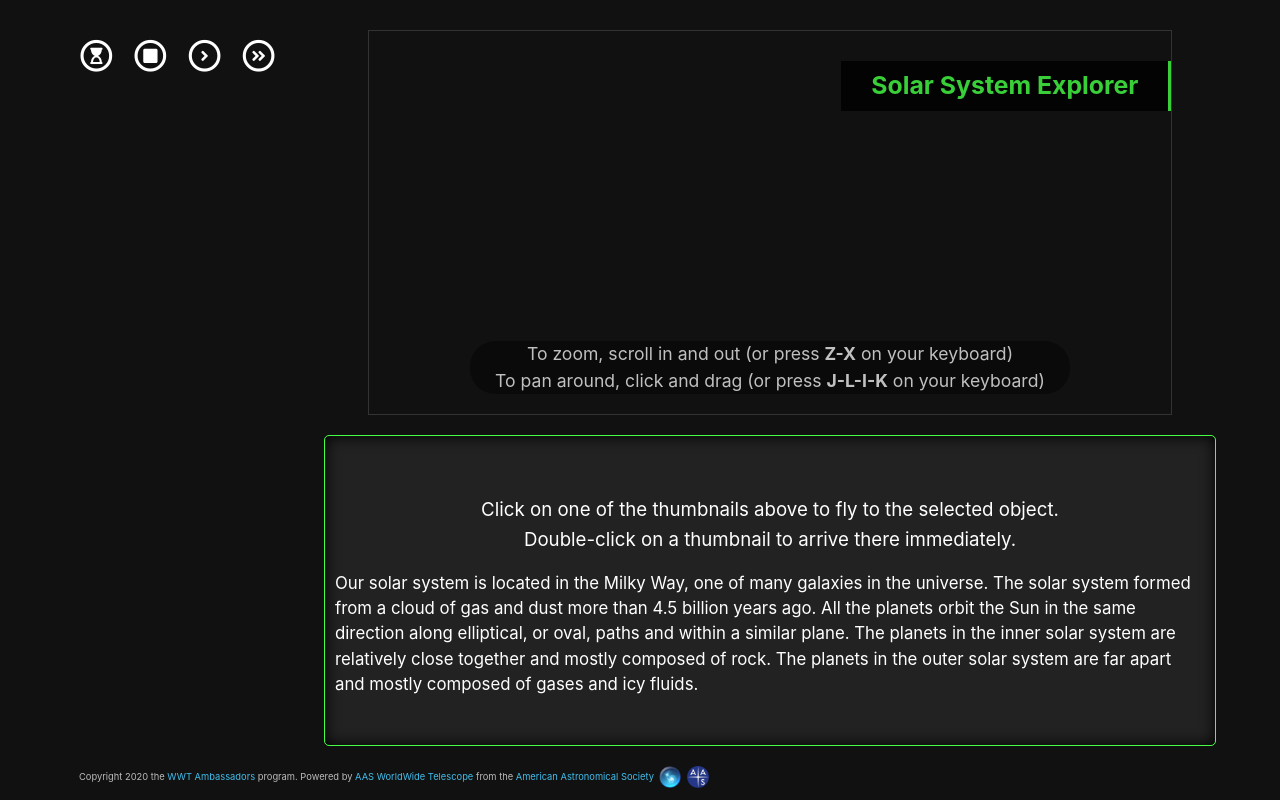
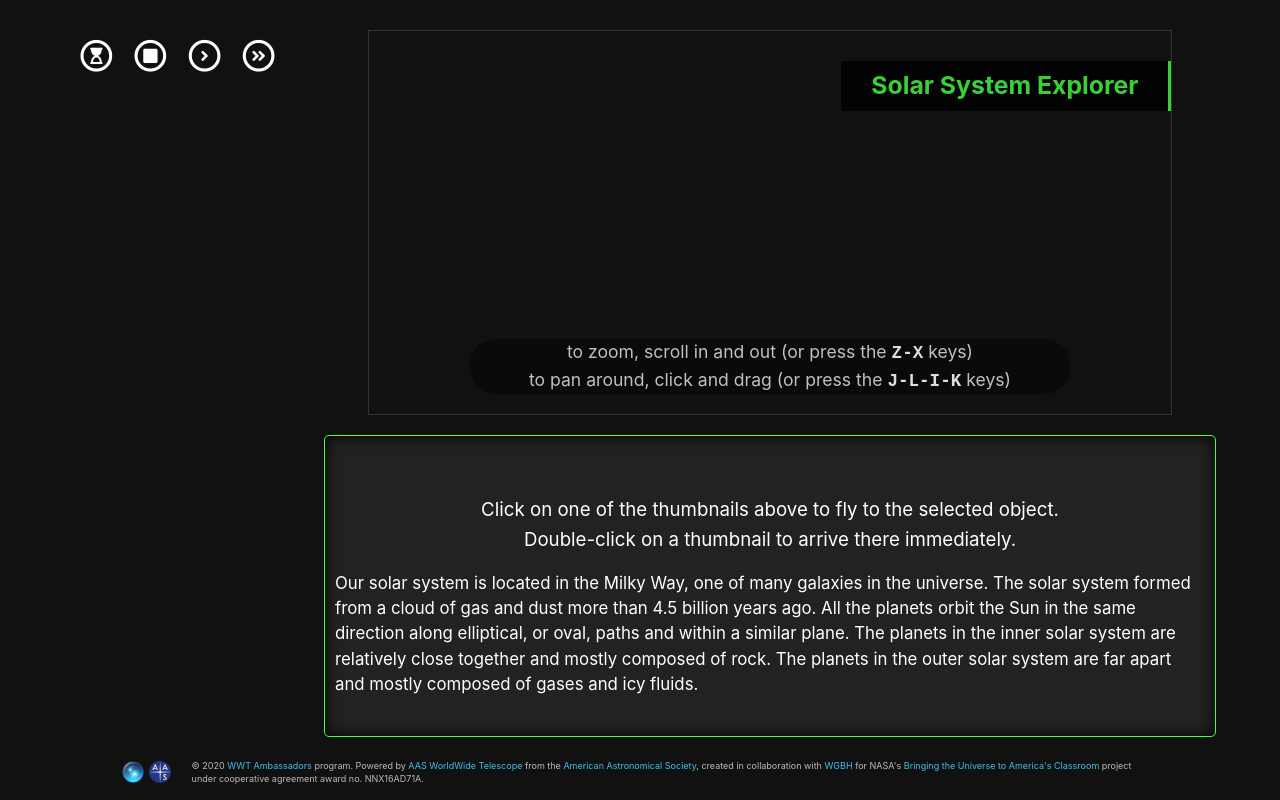
Before and after one commit to wwt-ambassadors/solar-system-explorer, a website: page content/index.html in a window 1280 px wide. Drawn offline with nearby package versions, Linux system fonts and the light colour scheme; some packages are replaced by stand-ins of ours; a script that the page names is missing.

Commit message:
Update SSE to match changes to SLC
- change zoom-pan text
- add favicon link
- update colophon text and formatting
- add zoom-pan fadeout to more scenarios
- remove pointer-events from title
- add screen resolution restrictions for zoom-pan
- change typeface for zoom-pan
- remove pointer-events from desc_box starter text
- change color of headers to orange
- move arrow outside of the desc_box
- restyle colophon

```diff
--- a/content/index.html
+++ b/content/index.html
@@ -22,6 +22,9 @@
 		<script src="https://code.jquery.com/jquery-3.4.1.min.js"></script>
 		<script src="https://maxcdn.bootstrapcdn.com/bootstrap/4.1.3/js/bootstrap.min.js"></script>
 		<script src="//cdnjs.cloudflare.com/ajax/libs/bootbox.js/4.4.0/bootbox.min.js"></script>
+
+        <!-- load favicon -->
+        <link rel="shortcut icon" type="image/x-icon" href="./favicon.ico">
 
 		<link rel="shortcut icon" type="image/x-icon" href="./favicon.ico">
 
@@ -66,8 +69,8 @@
                     <i id="reset_target" class="fas fa-redo-alt"></i>
                     <div id="zoom_pan_container">
                         <div id="zoom_pan_instrux">
-                            To zoom, scroll in and out (or press <strong>Z-X</strong> on your keyboard)<br>
-                            To pan around, click and drag (or press <strong>J-L-I-K</strong> on your keyboard)
+                            to zoom, scroll in and out (or press the <strong>Z-X</strong> keys)<br>
+                            to pan around, click and drag (or press the <strong>J-L-I-K</strong> keys)
                         </div>
                     </div>
                 </div>
@@ -116,8 +119,14 @@
 
 
 		<div id="colophon">
-			<p>Copyright 2020 the <a href="//wwtambassadors.org" class="colophon_link" target="_blank">WWT Ambassadors</a> program. Powered by <a href="http://worldwidetelescope.org/" class="colophon_link" target="_blank">AAS WorldWide Telescope</a> from the <a href="https://aas.org/" class="colophon_link" target="_blank">American Astronomical Society</a>&nbsp;<a href="http://worldwidetelescope.org/" target="_blank"><img src="logo_wwt.png" alt="WorldWide Telescope"></a> <a href="https://aas.org/" target="_blank"><img src="logo_aas.png" alt="American Astronomical Society"></a>
-			</p>
+			<div id="colo_left">
+                <a href="http://worldwidetelescope.org/" target="_blank"><img src="logo_wwt.png" alt="WorldWide Telescope"></a><a href="https://aas.org/" target="_blank"><img src="logo_aas.png" alt="American Astronomical Society"></a>
+            </div>
+            <div id="colo_right">
+                <p>
+                    &#169; 2020 <a href="//wwtambassadors.org" class="colophon_link" target="_blank">WWT Ambassadors</a> program. Powered by <a href="http://worldwidetelescope.org/" class="colophon_link" target="_blank">AAS WorldWide Telescope</a> from the <a href="https://aas.org/" class="colophon_link" target="_blank">American Astronomical Society</a>, created in collaboration with <a href="https://www.wgbh.org/" class="colophon_link" target="_blank">WGBH</a> for NASA's <a href="https://mass.pbslearningmedia.org/collection/universe/" class="colophon_link" target="_blank">Bringing the Universe to America's Classroom</a> project under cooperative agreement award no. NNX16AD71A.
+                </p>
+            </div>
 		</div>
 
 	    <script src="SSE_script.js"></script>
--- a/content/style.css
+++ b/content/style.css
@@ -134,8 +134,7 @@ a, a:hover {
     border-right: 3px solid #44ff44;
 	font-size: calc(12px + 1vw);
 	font-weight: 700;
-	user-select: none;
-	-webkit-user-select: none;
+	pointer-events: none;
 }
 
 #reset_target {
@@ -159,6 +158,12 @@ a, a:hover {
     pointer-events: none;
 }
 
+@media screen and (max-width: 976px) {
+    #zoom_pan_container {
+        display: none;
+    }
+}
+
 #zoom_pan_instrux {
 	width: 600px;
     margin: 0 auto;
@@ -167,6 +172,11 @@ a, a:hover {
 	color: #EEEEEECC;
     background-color: #00000066;
     border-radius: 25px;
+}
+
+#zoom_pan_instrux strong {
+    font-family: monospace, Consolas, "Andale Mono", "Lucida Console", "Lucida Sans Typewriter", Monaco, "Courier New", "monospace";
+    color: #DDDDDD;
 }
 
 #time_buttons {
@@ -202,6 +212,8 @@ a, a:hover {
 #begin_container {
     margin-top: 50px;
 	text-align: center;
+    pointer-events: none;
+    user-select: none;
 }
 
 .begin_ss {
@@ -234,7 +246,7 @@ a, a:hover {
 
 #description_box .row h4 {
     margin-bottom: 4px;
-	color: #8aff8a;
+	color: #EFA928;  /* used to be #8AFF8A */
     font-size: calc(10px + 1.25vw);
 }
 
@@ -249,7 +261,7 @@ a, a:hover {
 #description_box i {
 	position: absolute;
 	bottom: 10px;
-	right: 25px;
+	right: -30px;
     font-family: "Font Awesome 5 Free";
 	font-style: normal;
 }
@@ -261,6 +273,7 @@ a, a:hover {
 
 .topbullet {
     margin: 10px 0 5px;
+    color: #8AFF8A;
 }
 
 #scroll_arrow {
@@ -281,11 +294,19 @@ a, a:hover {
 #colophon {
 	position: absolute;
 	bottom: 10px;
-	left: 15px;
+	left: 5%;
+    width: 90%;
+    display: flex;
+    align-items: center;
+}
+
+#colo_left {
+    min-width: 70px;
+    padding-bottom: 5px;
 }
 
 #colophon p {
-  font-size: 0.5em;
+  font-size: 9px; /* used to 0.5em */
   color: #BBB;
 }
 
@@ -297,5 +318,5 @@ a, a:hover {
     width: 1rem;
     height: 1rem;
     vertical-align: middle;
-    margin: 0 2px;
+    margin-right: 5px;
 }
```
